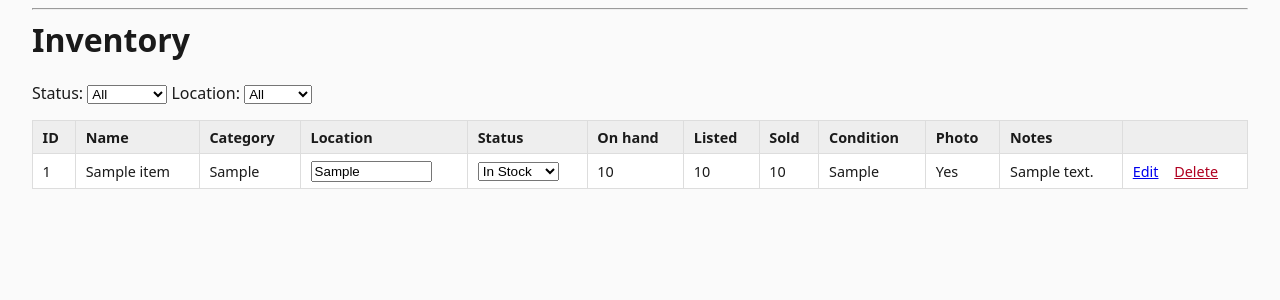
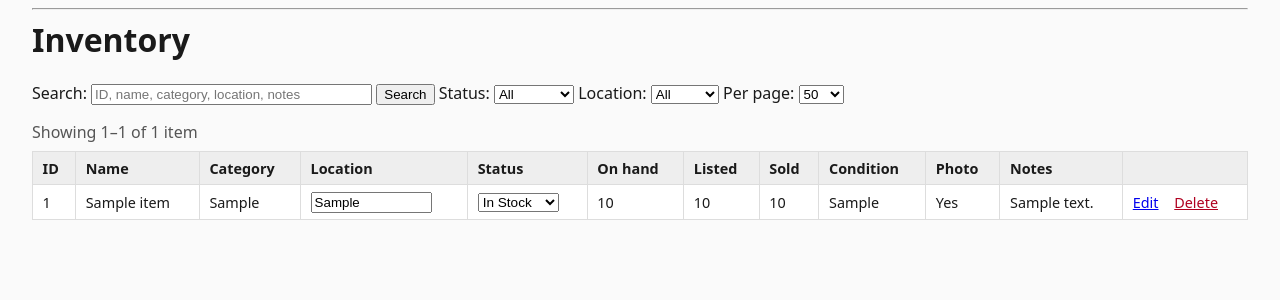
Before and after one commit to peralese/inventory-capture, a FastAPI app: page / in a window 1280 px wide. Shown: the part 54-354 px from the top of the page. Run offline with FastAPI, Linux system fonts and the light colour scheme; tables that the repository leaves empty hold one stand-in row (values such as "Sample post").

Commit message:
Add inventory search and pagination
Search matches item ID, name, category, storage location, and notes; every
word must match. The list shows 50 items per page (25/100 selectable), opens
on the page holding a just-saved item, and quick updates keep the current
search and page. Return URLs are now properly encoded.

Co-Authored-By: Claude Opus 5.5 <noreply@anthropic.com>

```diff
--- a/app/db.py
+++ b/app/db.py
@@ -108,17 +108,56 @@ def next_item_id(conn: sqlite3.Connection) -> str:
     return f"{max_num + 1:04d}"
 
 
-def list_items(conn: sqlite3.Connection, availability_status: str = "", storage_location: str = ""):
-    query = "SELECT * FROM items WHERE 1=1"
+SEARCH_FIELDS = ["item_id", "name", "category", "storage_location", "notes"]
+
+
+def _filter_clause(availability_status: str = "", storage_location: str = "", search: str = ""):
+    """Build the WHERE clause shared by list_items, count_items, and item_position.
+
+    Each whitespace-separated search word must appear (case-insensitively) in
+    at least one of SEARCH_FIELDS, so "blue vase" matches "Vase, cobalt blue".
+    """
+    clause = " WHERE 1=1"
     params = []
     if availability_status:
-        query += " AND availability_status = ?"
+        clause += " AND availability_status = ?"
         params.append(availability_status)
     if storage_location:
-        query += " AND storage_location = ?"
+        clause += " AND storage_location = ?"
         params.append(storage_location)
-    query += " ORDER BY item_id"
+    for word in (search or "").split():
+        pattern = "%" + word.replace("\\", "\\\\").replace("%", "\\%").replace("_", "\\_") + "%"
+        clause += " AND (" + " OR ".join(
+            f"COALESCE({field}, '') LIKE ? ESCAPE '\\'" for field in SEARCH_FIELDS
+        ) + ")"
+        params.extend([pattern] * len(SEARCH_FIELDS))
+    return clause, params
+
+
+def list_items(conn: sqlite3.Connection, availability_status: str = "", storage_location: str = "",
+               search: str = "", limit: int = None, offset: int = 0):
+    clause, params = _filter_clause(availability_status, storage_location, search)
+    query = "SELECT * FROM items" + clause + " ORDER BY item_id"
+    if limit is not None:
+        query += " LIMIT ? OFFSET ?"
+        params += [limit, offset]
     return conn.execute(query, params).fetchall()
+
+
+def count_items(conn: sqlite3.Connection, availability_status: str = "", storage_location: str = "",
+                search: str = "") -> int:
+    clause, params = _filter_clause(availability_status, storage_location, search)
+    return conn.execute("SELECT COUNT(*) FROM items" + clause, params).fetchone()[0]
+
+
+def item_position(conn: sqlite3.Connection, item_id: str, availability_status: str = "",
+                  storage_location: str = "", search: str = ""):
+    """Zero-based index of item_id within the filtered list, or None if it isn't in it."""
+    clause, params = _filter_clause(availability_status, storage_location, search)
+    if conn.execute("SELECT 1 FROM items" + clause + " AND item_id = ?", params + [item_id]).fetchone() is None:
+        return None
+    return conn.execute("SELECT COUNT(*) FROM items" + clause + " AND item_id < ?",
+                        params + [item_id]).fetchone()[0]
 
 
 def get_item(conn: sqlite3.Connection, item_id: str):
--- a/app/main.py
+++ b/app/main.py
@@ -1,4 +1,6 @@
+import math
 from pathlib import Path
+from urllib.parse import urlencode
 
 from fastapi import FastAPI, Form, Request
 from fastapi.responses import RedirectResponse
@@ -14,13 +16,28 @@ templates = Jinja2Templates(directory=str(BASE_DIR / "templates"))
 db.init_db()
 
 
-def _filter_query(availability_status: str, storage_location: str) -> str:
-    params = []
-    if availability_status:
-        params.append(f"availability_status={availability_status}")
-    if storage_location:
-        params.append(f"storage_location={storage_location}")
-    return ("?" + "&".join(params)) if params else ""
+PER_PAGE_OPTIONS = [25, 50, 100]
+DEFAULT_PER_PAGE = 50
+
+
+def _filter_query(availability_status: str = "", storage_location: str = "", q: str = "",
+                  page: int = 1, per_page: int = DEFAULT_PER_PAGE) -> str:
+    params = {
+        "availability_status": availability_status,
+        "storage_location": storage_location,
+        "q": q,
+        "page": page if page > 1 else "",
+        "per_page": per_page if per_page != DEFAULT_PER_PAGE else "",
+    }
+    params = {k: v for k, v in params.items() if v}
+    return ("?" + urlencode(params)) if params else ""
+
+
+def _int_param(raw, default: int) -> int:
+    try:
+        return int(raw)
+    except (TypeError, ValueError):
+        return default
 
 
 def _parse_float_field(raw: str, label: str, errors: list):
@@ -83,13 +100,40 @@ def _build_item_data(
 
 
 @app.get("/")
-def list_view(request: Request, availability_status: str = "", storage_location: str = ""):
+def list_view(
+    request: Request,
+    availability_status: str = "",
+    storage_location: str = "",
+    q: str = "",
+    page: str = "",
+    per_page: str = "",
+    highlight: str = "",
+):
+    q = q.strip()
+    per_page = _int_param(per_page, DEFAULT_PER_PAGE)
+    if per_page not in PER_PAGE_OPTIONS:
+        per_page = DEFAULT_PER_PAGE
+    filters = dict(availability_status=availability_status, storage_location=storage_location, search=q)
+
     conn = db.get_connection()
     try:
-        items = db.list_items(conn, availability_status, storage_location)
+        total = db.count_items(conn, **filters)
+        page_count = max(1, math.ceil(total / per_page))
+        if not page and highlight:
+            # Open on the page holding a just-saved item rather than page 1.
+            position = db.item_position(conn, highlight, **filters)
+            page_num = position // per_page + 1 if position is not None else 1
+        else:
+            page_num = _int_param(page, 1)
+        page_num = min(max(page_num, 1), page_count)
+        items = db.list_items(conn, **filters, limit=per_page, offset=(page_num - 1) * per_page)
         locations = db.distinct_storage_locations(conn)
     finally:
         conn.close()
+
+    def page_url(n):
+        return "/" + _filter_query(availability_status, storage_location, q, n, per_page)
+
     return templates.TemplateResponse(
         "index.html",
         {
@@ -99,6 +143,17 @@ def list_view(request: Request, availability_status: str = "", storage_location:
             "statuses": db.ALLOWED_STATUSES,
             "selected_status": availability_status,
             "selected_location": storage_location,
+            "q": q,
+            "page": page_num,
+            "page_count": page_count,
+            "per_page": per_page,
+            "per_page_options": PER_PAGE_OPTIONS,
+            "total": total,
+            "first_shown": (page_num - 1) * per_page + 1 if total else 0,
+            "last_shown": min(page_num * per_page, total),
+            "page_url": page_url,
+            "clear_url": "/" + _filter_query(per_page=per_page),
+            "highlight": highlight,
         },
     )
 
@@ -253,11 +308,16 @@ def quick_update(
     storage_location: str = Form(None),
     return_status: str = Form(""),
     return_location: str = Form(""),
+    return_q: str = Form(""),
+    return_page: str = Form(""),
+    return_per_page: str = Form(""),
 ):
+    return_url = "/" + _filter_query(
+        return_status, return_location, return_q,
+        _int_param(return_page, 1), _int_param(return_per_page, DEFAULT_PER_PAGE),
+    )
     if availability_status is not None and availability_status not in db.ALLOWED_STATUSES:
-        return RedirectResponse(
-            url=f"/{_filter_query(return_status, return_location)}", status_code=303
-        )
+        return RedirectResponse(url=return_url, status_code=303)
     conn = db.get_connection()
     try:
         db.quick_update_item(
@@ -268,9 +328,7 @@ def quick_update(
         )
     finally:
         conn.close()
-    return RedirectResponse(
-        url=f"/{_filter_query(return_status, return_location)}", status_code=303
-    )
+    return RedirectResponse(url=return_url, status_code=303)
 
 
 @app.get("/items/{item_id}/delete")
--- a/app/templates/base.html
+++ b/app/templates/base.html
@@ -22,6 +22,10 @@
     select.quick { font-size: 0.85rem; }
     .danger-link { color: #b00020; margin-left: 0.75rem; }
     .btn-danger { background: #b00020; }
+    .summary { margin: 0 0 0.5rem; color: #555; }
+    nav.pager { margin: 0.75rem 0; }
+    nav.pager a, nav.pager strong, nav.pager span { margin-right: 0.6rem; }
+    nav.pager .disabled { color: #aaa; }
   </style>
 </head>
 <body>
--- a/app/templates/index.html
+++ b/app/templates/index.html
@@ -3,7 +3,25 @@
 {% block content %}
 <h1>Inventory</h1>
 
+{% macro pager() %}
+{% if page_count > 1 %}
+<nav class="pager" aria-label="Pages">
+  {% if page > 1 %}<a href="{{ page_url(page - 1) }}">&larr; Prev</a>{% else %}<span class="disabled">&larr; Prev</span>{% endif %}
+  {% for n in range(1, page_count + 1) %}
+    {% if n == 1 or n == page_count or (n - page)|abs <= 2 %}
+      {% if n == page %}<strong>{{ n }}</strong>{% else %}<a href="{{ page_url(n) }}">{{ n }}</a>{% endif %}
+    {% elif (n - page)|abs == 3 %}<span>&hellip;</span>{% endif %}
+  {% endfor %}
+  {% if page < page_count %}<a href="{{ page_url(page + 1) }}">Next &rarr;</a>{% else %}<span class="disabled">Next &rarr;</span>{% endif %}
+</nav>
+{% endif %}
+{% endmacro %}
+
 <form class="filters" method="get" action="/">
+  <label>Search:
+    <input type="search" name="q" value="{{ q }}" placeholder="ID, name, category, location, notes" size="32">
+  </label>
+  <button type="submit">Search</button>
   <label>Status:
     <select name="availability_status" onchange="this.form.submit()">
       <option value="">All</option>
@@ -20,10 +38,22 @@
       {% endfor %}
     </select>
   </label>
-  {% if selected_status or selected_location %}
-  <a href="/">Clear filters</a>
+  <label>Per page:
+    <select name="per_page" onchange="this.form.submit()">
+      {% for n in per_page_options %}
+      <option value="{{ n }}" {% if n == per_page %}selected{% endif %}>{{ n }}</option>
+      {% endfor %}
+    </select>
+  </label>
+  {% if q or selected_status or selected_location %}
+  <a href="{{ clear_url }}">Clear filters</a>
   {% endif %}
 </form>
+
+<p class="summary">
+  {% if total %}Showing {{ first_shown }}&ndash;{{ last_shown }} of {{ total }} item{{ '' if total == 1 else 's' }}{% else %}No matching items{% endif %}{% if q %} matching &ldquo;{{ q }}&rdquo;{% endif %}
+</p>
+{{ pager() }}
 
 <datalist id="locations-datalist">
   {% for loc in locations %}
@@ -50,7 +80,7 @@
   </thead>
   <tbody>
     {% for item in items %}
-    <tr {% if request.query_params.get('highlight') == item['item_id'] %}class="highlight"{% endif %}>
+    <tr {% if highlight == item['item_id'] %}class="highlight"{% endif %}>
       <td>{{ item['item_id'] }}</td>
       <td>{{ item['name'] }}</td>
       <td>{{ item['category'] or '' }}</td>
@@ -58,6 +88,9 @@
         <form class="inline" method="post" action="/items/{{ item['item_id'] }}/quick-update">
           <input type="hidden" name="return_status" value="{{ selected_status }}">
           <input type="hidden" name="return_location" value="{{ selected_location }}">
+          <input type="hidden" name="return_q" value="{{ q }}">
+          <input type="hidden" name="return_page" value="{{ page }}">
+          <input type="hidden" name="return_per_page" value="{{ per_page }}">
           <input class="quick" type="text" name="storage_location" list="locations-datalist"
                  value="{{ item['storage_location'] or '' }}" onchange="this.form.submit()" size="12">
         </form>
@@ -66,6 +99,9 @@
         <form class="inline" method="post" action="/items/{{ item['item_id'] }}/quick-update">
           <input type="hidden" name="return_status" value="{{ selected_status }}">
           <input type="hidden" name="return_location" value="{{ selected_location }}">
+          <input type="hidden" name="return_q" value="{{ q }}">
+          <input type="hidden" name="return_page" value="{{ page }}">
+          <input type="hidden" name="return_per_page" value="{{ per_page }}">
           <select class="quick" name="availability_status" onchange="this.form.submit()">
             {% for s in statuses %}
             <option value="{{ s }}" {% if s == item['availability_status'] %}selected{% endif %}>{{ s }}</option>
@@ -89,4 +125,5 @@
     {% endfor %}
   </tbody>
 </table>
+{{ pager() }}
 {% endblock %}
```
Also changed, not shown: tests/test_search_paging.py (added, +97 -0 lines), README.md.
